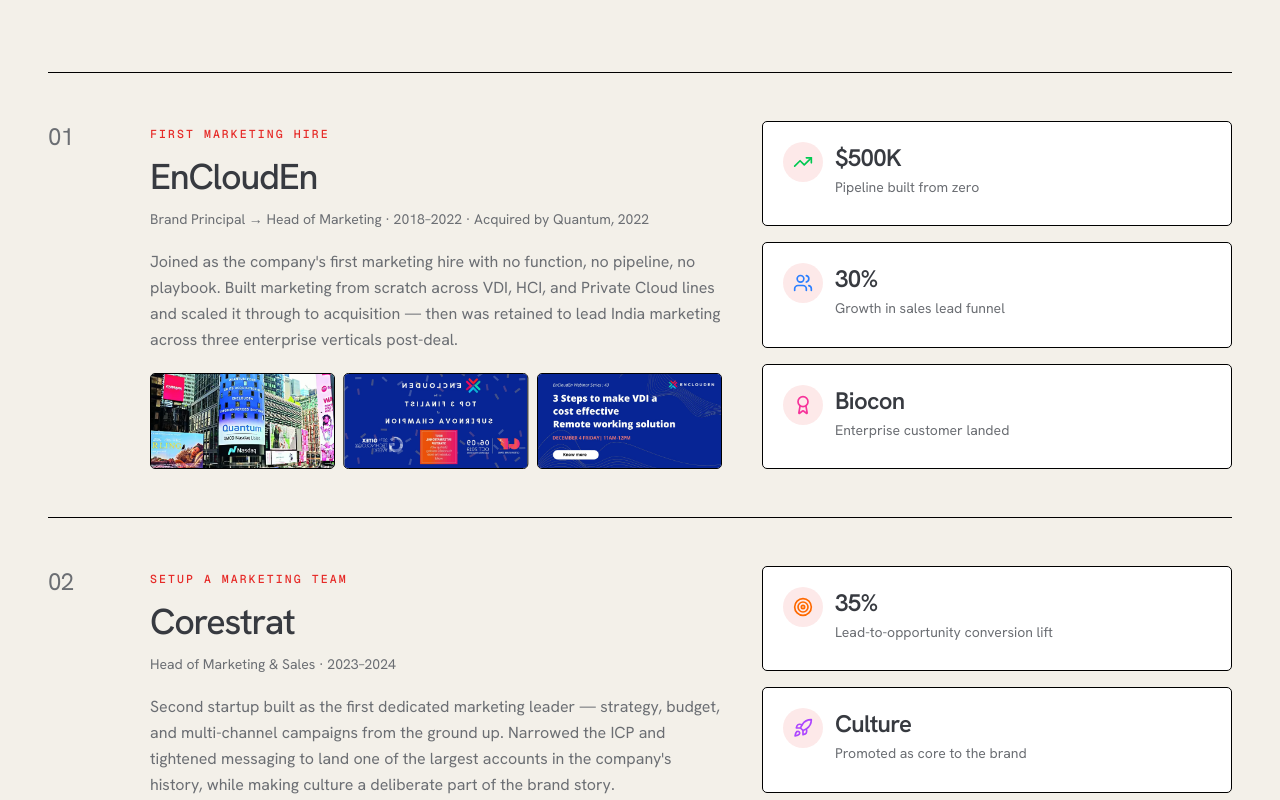
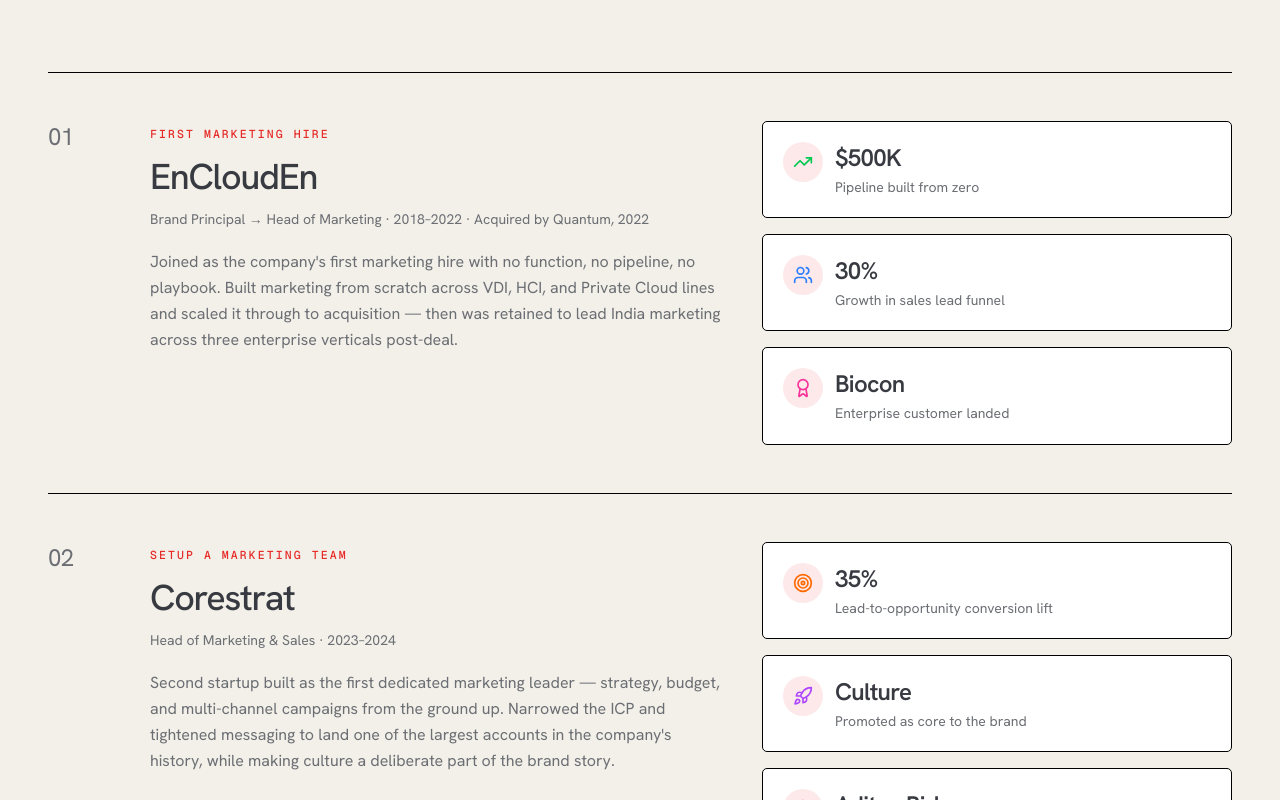
Before and after one commit to sharathg17/sharun-portfolio-v1, a Next.js app: page / in a window 1280 px wide. Shown: the part 1200-2000 px from the top of the page. Built offline with nearby package versions, Linux system fonts and the light colour scheme.

Commit message:
Remove image galleries from Projects component temporarily

```diff
--- a/src/components/Projects.tsx
+++ b/src/components/Projects.tsx
@@ -1,15 +1,11 @@
 "use client";
 
-import { useState, useEffect } from "react";
-import { motion, AnimatePresence } from "framer-motion";
+import { motion } from "framer-motion";
 import SectionLabel from "@/components/SectionLabel";
 import ScrollReveal from "@/components/ScrollReveal";
 import MetricCard from "@/components/MetricCard";
-import { X, ChevronLeft, ChevronRight } from "lucide-react";
 
 const ease = [0.22, 1, 0.36, 1] as const;
-
-const basePath = process.env.NODE_ENV === 'production' ? '/sharun-portfolio-v1' : '';
 
 const projects = [
   {
@@ -24,11 +20,6 @@ const projects = [
       { icon: "users" as const, value: "30%", label: "Growth in sales lead funnel" },
       { icon: "award" as const, value: "Biocon", label: "Enterprise customer landed" },
     ],
-    images: [
-      { src: `${basePath}/images/enclouden_1.jpeg`, flipped: false },
-      { src: `${basePath}/images/enclouden_2.jpeg`, flipped: true },
-      { src: `${basePath}/images/enclouden_3.jpeg`, flipped: false },
-    ],
   },
   {
     id: "02",
@@ -41,11 +32,6 @@ const projects = [
       { icon: "target" as const, value: "35%", label: "Lead-to-opportunity conversion lift" },
       { icon: "rocket" as const, value: "Culture", label: "Promoted as core to the brand" },
       { icon: "award" as const, value: "Aditya Birla", label: "Largest customer secured" },
-    ],
-    images: [
-      { src: `${basePath}/images/corestrat_1.jpeg`, flipped: false },
-      { src: `${basePath}/images/corestrat_2.jpeg`, flipped: false },
-      { src: `${basePath}/images/corestrat_3.jpeg`, flipped: false },
     ],
   },
   {
@@ -60,60 +46,10 @@ const projects = [
       { icon: "zap" as const, value: "250+", label: "Beta users in 2 months" },
       { icon: "award" as const, value: "Cisco", label: "Converted from the beta program" },
     ],
-    images: [
-      { src: `${basePath}/images/aisepedia_1.jpeg`, flipped: false },
-      { src: `${basePath}/images/aisepedia_2.jpeg`, flipped: false },
-      { src: `${basePath}/images/aisepedia_3.jpeg`, flipped: false },
-    ],
   },
 ];
 
 export default function Projects() {
-  const [expandedImage, setExpandedImage] = useState<string | null>(null);
-
-  // Helper function to find current project and image index
-  const findImageContext = (imageSrc: string) => {
-    for (const project of projects) {
-      if (project.images) {
-        const index = project.images.findIndex(img => img.src === imageSrc);
-        if (index !== -1) {
-          return { project, index };
-        }
-      }
-    }
-    return null;
-  };
-
-  useEffect(() => {
-    const handleKeyDown = (e: KeyboardEvent) => {
-      if (e.key === "Escape") {
-        setExpandedImage(null);
-        return;
-      }
-
-      if (!expandedImage) return;
-
-      const context = findImageContext(expandedImage);
-      if (!context) return;
-
-      const { project, index } = context;
-
-      if (e.key === "ArrowLeft" && index > 0) {
-        setExpandedImage(project.images[index - 1].src);
-      } else if (e.key === "ArrowRight" && index < project.images.length - 1) {
-        setExpandedImage(project.images[index + 1].src);
-      }
-    };
-
-    if (expandedImage) {
-      document.addEventListener("keydown", handleKeyDown);
-    }
-
-    return () => {
-      document.removeEventListener("keydown", handleKeyDown);
-    };
-  }, [expandedImage]);
-
   return (
     <section id="projects" className="py-24 sm:py-32">
       <div className="max-w-7xl mx-auto px-6 sm:px-8 lg:px-12">
@@ -161,31 +97,9 @@ export default function Projects() {
                 <p className="text-sm text-muted-foreground mb-5">
                   {project.role}
                 </p>
-                <p className="text-muted-foreground leading-relaxed max-w-xl mb-5">
+                <p className="text-muted-foreground leading-relaxed max-w-xl">
                   {project.summary}
                 </p>
-                {project.images && project.images.length > 0 && (
-                  <motion.div
-                    initial={{ opacity: 0, y: 20 }}
-                    whileInView={{ opacity: 1, y: 0 }}
-                    viewport={{ once: true, margin: "-80px" }}
-                    transition={{ duration: 0.6, delay: index * 0.05 + 0.1, ease }}
-                    className="grid grid-cols-3 gap-2"
-                  >
-                    {project.images.map((image, i) => (
-                      <motion.img
-                        key={i}
-                        src={image.src}
-                        alt={`${project.title} screenshot ${i + 1}`}
-                        whileHover={{ scale: 1.05 }}
-                        transition={{ duration: 0.2 }}
-                        onClick={() => setExpandedImage(image.src)}
-                        style={{ transform: image.flipped ? "scaleX(-1)" : "none" }}
-                        className="w-full h-24 object-cover rounded-lg border border-border cursor-pointer"
-                      />
-                    ))}
-                  </motion.div>
-                )}
               </div>
 
               <div className="lg:col-span-5 grid gap-4">
@@ -203,83 +117,6 @@ export default function Projects() {
           ))}
         </div>
       </div>
-
-      <AnimatePresence>
-        {expandedImage && (() => {
-          const context = findImageContext(expandedImage);
-          if (!context) return null;
-
-          const { project, index } = context;
-          const canGoLeft = index > 0;
-          const canGoRight = index < project.images.length - 1;
-          const currentImage = project.images[index];
-
-          return (
-            <motion.div
-              initial={{ opacity: 0 }}
-              animate={{ opacity: 1 }}
-              exit={{ opacity: 0 }}
-              onClick={() => setExpandedImage(null)}
-              className="fixed inset-0 bg-black/80 z-50 flex items-center justify-center p-4 cursor-pointer"
-            >
-              <motion.button
-                initial={{ opacity: 0, scale: 0.8 }}
-                animate={{ opacity: 1, scale: 1 }}
-                exit={{ opacity: 0, scale: 0.8 }}
-                onClick={(e) => {
-                  e.stopPropagation();
-                  setExpandedImage(null);
-                }}
-                className="absolute top-4 right-4 p-2 bg-white/10 hover:bg-white/20 rounded-full transition-colors z-10"
-              >
-                <X className="w-6 h-6 text-white" />
-              </motion.button>
-
-              {canGoLeft && (
-                <motion.button
-                  initial={{ opacity: 0, x: -20 }}
-                  animate={{ opacity: 1, x: 0 }}
-                  exit={{ opacity: 0, x: -20 }}
-                  onClick={(e) => {
-                    e.stopPropagation();
-                    setExpandedImage(project.images[index - 1].src);
-                  }}
-                  className="absolute left-4 p-3 bg-white/10 hover:bg-white/20 rounded-full transition-colors z-10"
-                >
-                  <ChevronLeft className="w-8 h-8 text-white" />
-                </motion.button>
-              )}
-
-              <motion.img
-                initial={{ opacity: 0, scale: 0.8 }}
-                animate={{ opacity: 1, scale: 1 }}
-                exit={{ opacity: 0, scale: 0.8 }}
-                key={expandedImage}
-                src={expandedImage}
-                alt="Expanded view"
-                style={{ transform: currentImage.flipped ? "scaleX(-1)" : "none" }}
-                className="max-w-full max-h-[90vh] object-contain rounded-lg"
-                onClick={(e) => e.stopPropagation()}
-              />
-
-              {canGoRight && (
-                <motion.button
-                  initial={{ opacity: 0, x: 20 }}
-                  animate={{ opacity: 1, x: 0 }}
-                  exit={{ opacity: 0, x: 20 }}
-                  onClick={(e) => {
-                    e.stopPropagation();
-                    setExpandedImage(project.images[index + 1].src);
-                  }}
-                  className="absolute right-4 p-3 bg-white/10 hover:bg-white/20 rounded-full transition-colors z-10"
-                >
-                  <ChevronRight className="w-8 h-8 text-white" />
-                </motion.button>
-              )}
-            </motion.div>
-          );
-        })()}
-      </AnimatePresence>
     </section>
   );
 }
```
